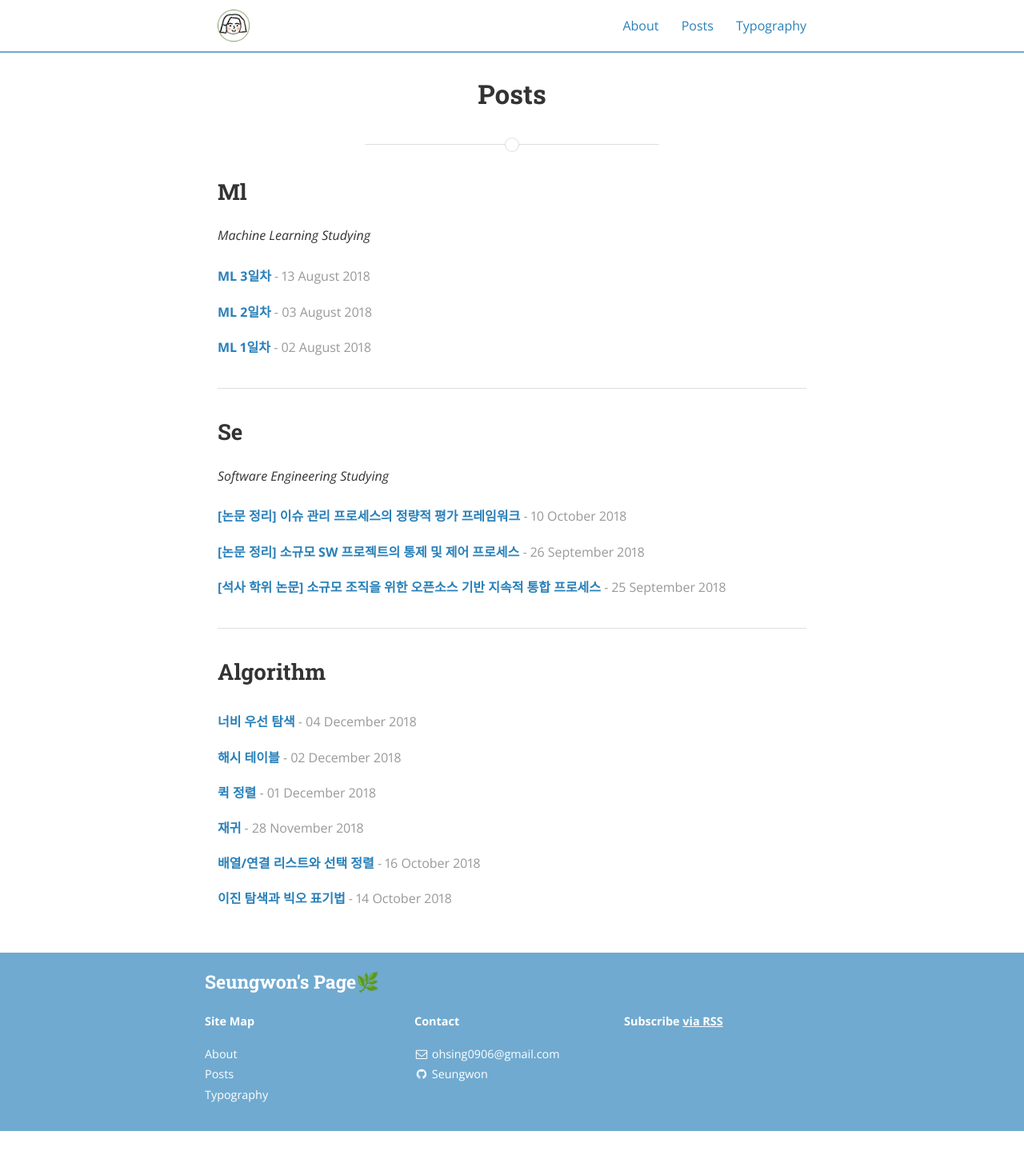
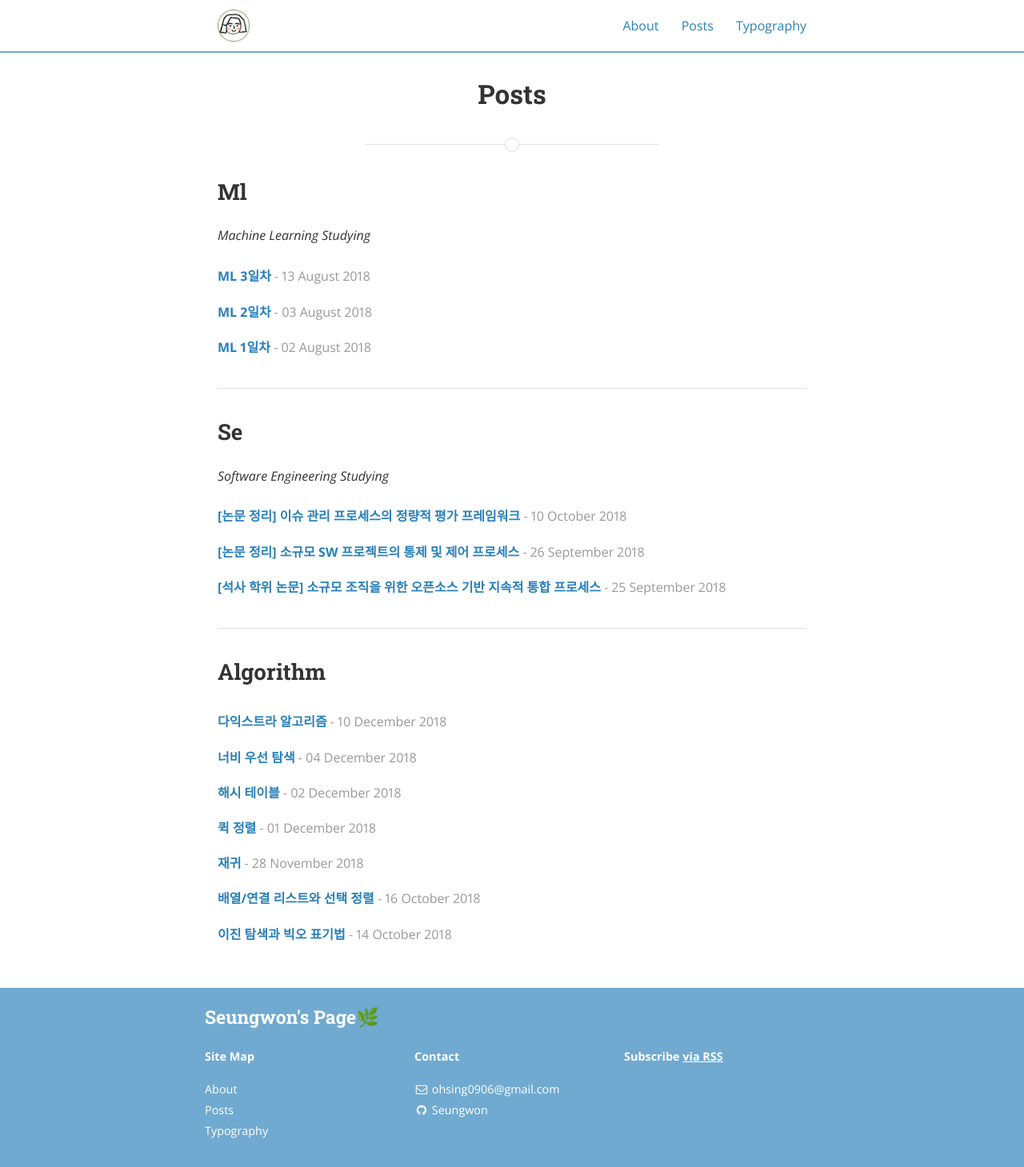
Before and after one commit to swon96/swon96.github.io, a Jekyll site: the page built from posts.html, in a window 1280 px wide. Shown: the whole page at 80% size. Built offline with Jekyll 4.4.1, drawn with Linux system fonts in a browser that asks for light colours; nearby versions of some CDN libraries; before the commit the page ends 1414 px from its top, so only the background shows below that.

Commit message:
소개 정보 수정

```diff
--- /dev/null
+++ b/_posts/Algorithm/2018-12-10-AL7.md
@@ -0,0 +1,8 @@
+---
+layout: post
+title:  "다익스트라 알고리즘"
+date:   2018-12-10
+author: ohsing
+categories: algorithm
+# tags: lorem ipsum
+---
--- a/about.md
+++ b/about.md
@@ -8,6 +8,7 @@
 
 
 - 전공 분야✏️: 소프트웨어 공학(Software Engineering)
+- 공부중✏️: 알고리즘
 - 애정듬뿍 세부분야1💕: Software Process, Software Quality, Software Visualization
 - 관심듬뿍 세부분야2💕: Machine Learning
 - Github Repository: [github.com/swon96](https://github.com/swon96/ML)
```
